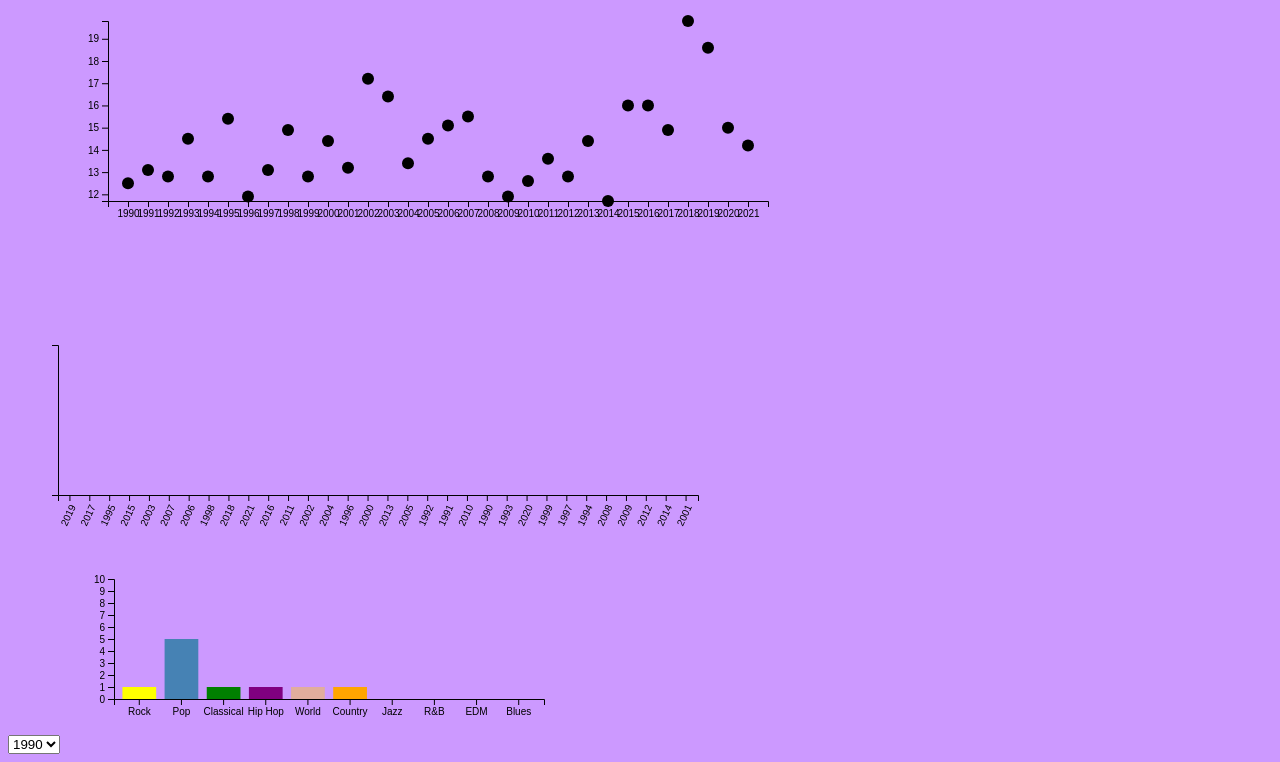
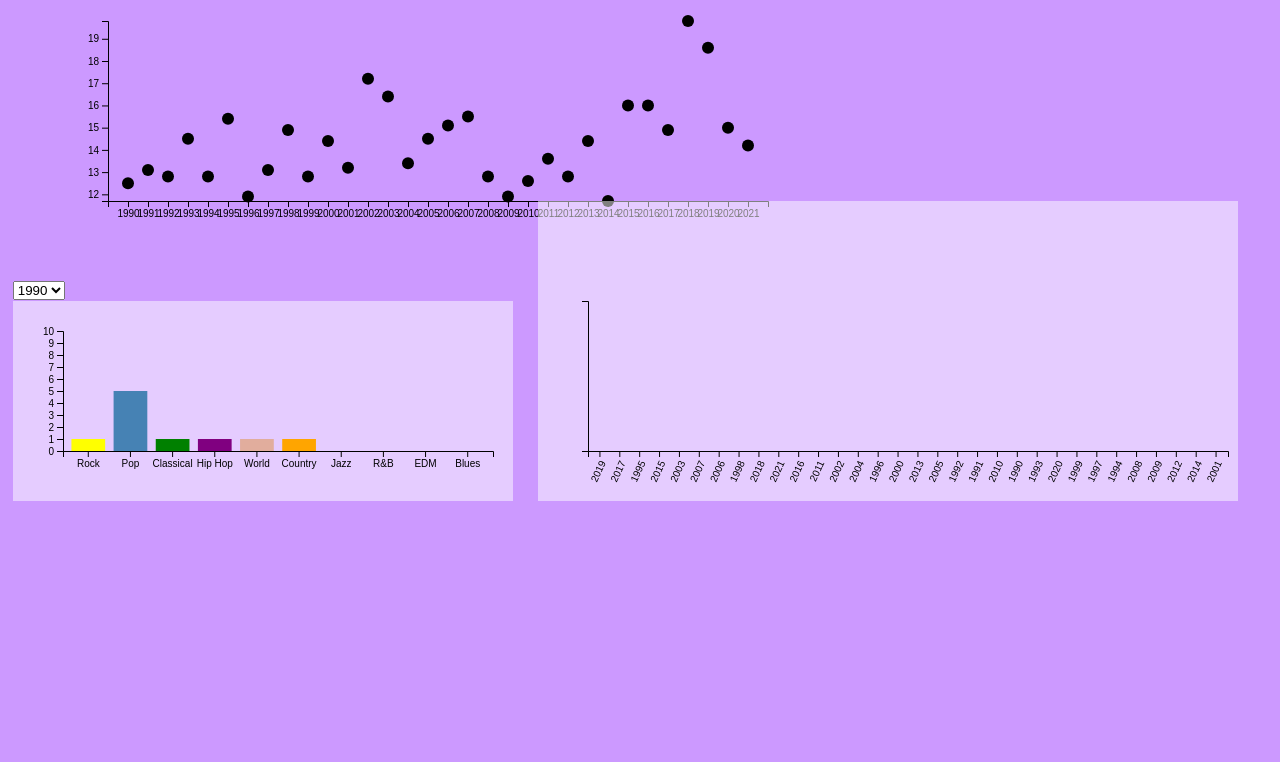
Before and after one commit to madelineoliver/madelineoliver.github.io, a plain HTML site: page index.html in a window 1280 px wide. Shown: the part 79-841 px from the top of the page. After the commit the page ends 800 px from the top, so only its background shows below. Drawn offline with nearby package versions, Linux system fonts and the light colour scheme.

Commit message:
updatebar

```diff
--- a/index.html
+++ b/index.html
@@ -16,14 +16,24 @@
     </div>
 
     <div>
-      <svg id="vis2"></svg>
+      <svg id="vis2" style ="position:absolute;
+      left: 42%;
+      top: 280px;
+      background-color: rgba(255, 255, 255, 0.5);"></svg>
       <script src= "avgSales.js"></script>
     </div>
 
     <div>
-      <select id="dropdown"></select>
-      <svg id="vis3"></svg>
-      <script type= "module" src="bargraph.js"></script>
+      <select id="dropdown" style ="position:absolute;
+        left: 1%;
+        top: 360px;">
+      </select>
+      <svg id="vis3" style ="position:absolute;
+          left: 1%;
+          top: 380px;
+          background-color: rgba(255, 255, 255, 0.5);">
+      </svg>
+      <script type= "module" src="bargraph.js"  ></script>
     </div>
 
   </body>
```
